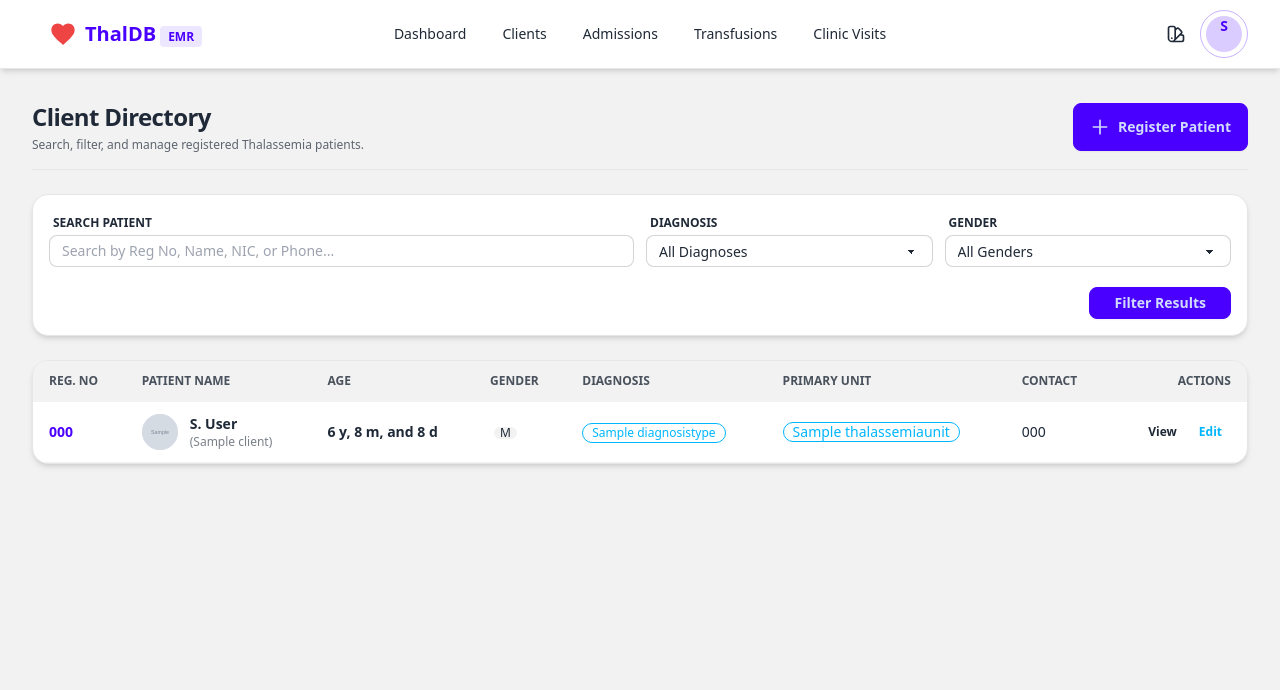
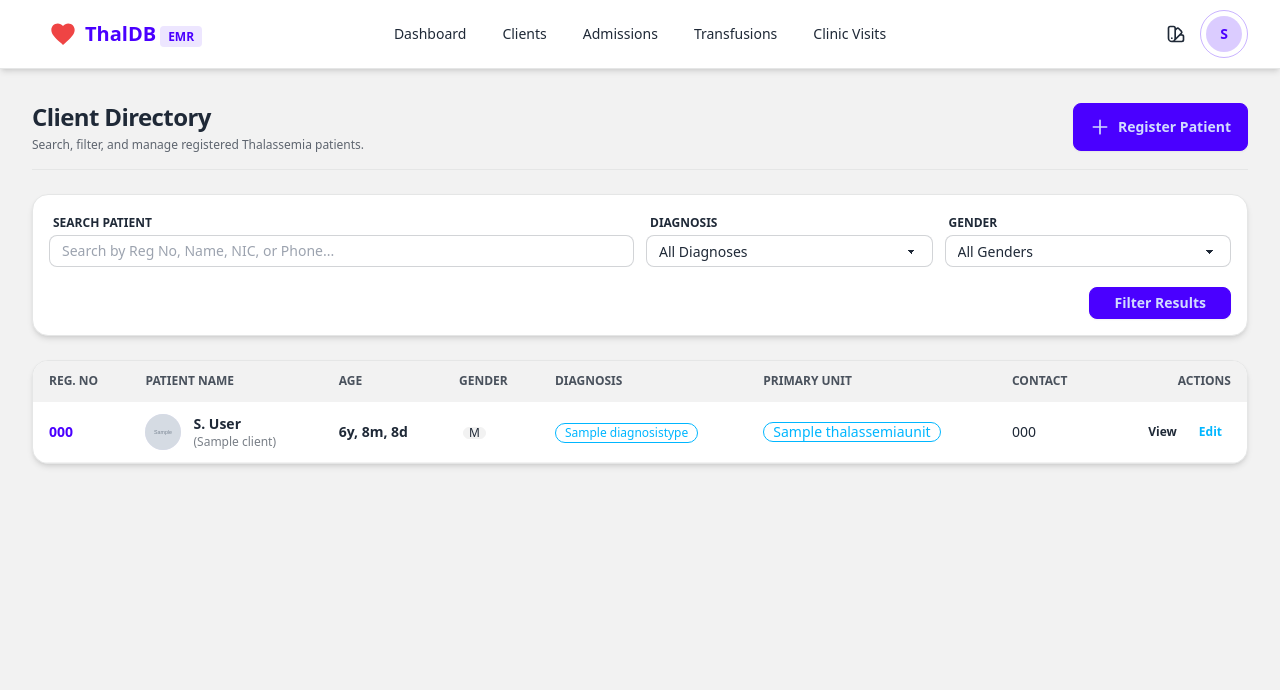
Before and after one commit to catmanti/thaldb2, a Django app: page /clients/ in a window 1280 px wide. Shown: the top 690 px of the page. Run offline with Django 5.2, Linux system fonts and the light colour scheme; the visitor is signed in with stand-in values (Sample User, id 1); tables that the repository leaves empty hold one stand-in row (values such as "Sample post"); grey boxes marked "Sample" are stand-in pictures.

Commit message:
Render Avatar

```diff
--- a/clients/models/client.py
+++ b/clients/models/client.py
@@ -112,7 +112,7 @@ class Client(models.Model):
     @property
     def age_string(self):
         age_data = self.precise_age
-        return f"{age_data['years']} y, {age_data['months']} m, and {age_data['days']} d"
+        return f"{age_data['years']}y, {age_data['months']}m, {age_data['days']}d"
     @property
     def initials_with_last_name(self):
         full_name_parts = self.full_name.split()
--- a/templates/base.html
+++ b/templates/base.html
@@ -88,9 +88,9 @@
 
                 <!-- User Profile Dropdown -->
                 <div class="dropdown dropdown-end">
-                    <label tabindex="0" class="btn btn-ghost btn-circle avatar border border-primary/30">
-                        <div class="w-9 rounded-full bg-primary/20 text-primary flex items-center justify-center font-bold uppercase text-sm">
-                            {{ request.user.first_name|default:request.user.email|slice:":1" }}
+                    <label tabindex="0" class="btn btn-ghost btn-circle avatar placeholder border border-primary/30">
+                        <div class="w-9 rounded-full bg-primary/20 text-primary flex items-center justify-center">
+                            <span class="font-bold uppercase text-sm">{{ request.user.first_name|default:request.user.email|slice:":1" }}</span>
                         </div>
                     </label>
                     <div tabindex="0" class="dropdown-content z-[1] card card-compact w-64 p-3 shadow-xl bg-base-100 border border-base-300 mt-3">
--- a/templates/clients/client_detail.html
+++ b/templates/clients/client_detail.html
@@ -28,11 +28,11 @@
             <div class="flex flex-col md:flex-row items-start md:items-center gap-6">
                 <!-- Avatar / Photo -->
                 <div class="avatar placeholder shrink-0">
-                    <div class="bg-primary/10 text-primary rounded-2xl w-24 h-24 ring ring-primary ring-offset-base-100 ring-offset-2 flex items-center justify-center font-extrabold text-3xl">
+                    <div class="bg-primary/10 text-primary rounded-2xl w-24 h-24 ring ring-primary ring-offset-base-100 ring-offset-2 flex items-center justify-center">
                         {% if client.photo %}
                         <img src="{{ client.photo.url }}" alt="{{ client.full_name }}" class="object-cover" />
                         {% else %}
-                        {{ client.full_name|slice:":1" }}
+                        <span class="font-extrabold text-3xl">{{ client.full_name|slice:":1" }}</span>
                         {% endif %}
                     </div>
                 </div>
--- a/templates/clients/client_list.html
+++ b/templates/clients/client_list.html
@@ -84,11 +84,11 @@
                         <td>
                             <div class="flex items-center gap-3">
                                 <div class="avatar placeholder">
-                                    <div class="bg-primary/10 text-primary rounded-full w-9 h-9 flex items-center justify-center font-bold uppercase text-xs">
+                                    <div class="bg-primary/10 text-primary rounded-full w-9 h-9 flex items-center justify-center">
                                         {% if client.photo %}
                                         <img src="{{ client.photo.url }}" alt="{{ client.full_name }}" />
                                         {% else %}
-                                        {{ client.full_name|slice:":1" }}
+                                        <span class="font-bold uppercase text-xs">{{ client.full_name|slice:":1" }}</span>
                                         {% endif %}
                                     </div>
                                 </div>
--- a/thldbv2/urls.py
+++ b/thldbv2/urls.py
@@ -1,24 +1,13 @@
-"""
-URL configuration for thldbv2 project.
-
-The `urlpatterns` list routes URLs to views. For more information please see:
-    https://docs.djangoproject.com/en/6.0/topics/http/urls/
-Examples:
-Function views
-    1. Add an import:  from my_app import views
-    2. Add a URL to urlpatterns:  path('', views.home, name='home')
-Class-based views
-    1. Add an import:  from other_app.views import Home
-    2. Add a URL to urlpatterns:  path('', Home.as_view(), name='home')
-Including another URLconf
-    1. Import the include() function: from django.urls import include, path
-    2. Add a URL to urlpatterns:  path('blog/', include('blog.urls'))
-"""
+from django.conf import settings
+from django.conf.urls.static import static
 from django.contrib import admin
-from django.urls import path, include
+from django.urls import include, path
 
 urlpatterns = [
-    path('', include('users.urls')),
-    path('admin/', admin.site.urls),
-    path('clients/', include('clients.urls')),
+    path("", include("users.urls")),
+    path("admin/", admin.site.urls),
+    path("clients/", include("clients.urls")),
 ]
+
+if settings.DEBUG:
+    urlpatterns += static(settings.MEDIA_URL, document_root=settings.MEDIA_ROOT)
```
